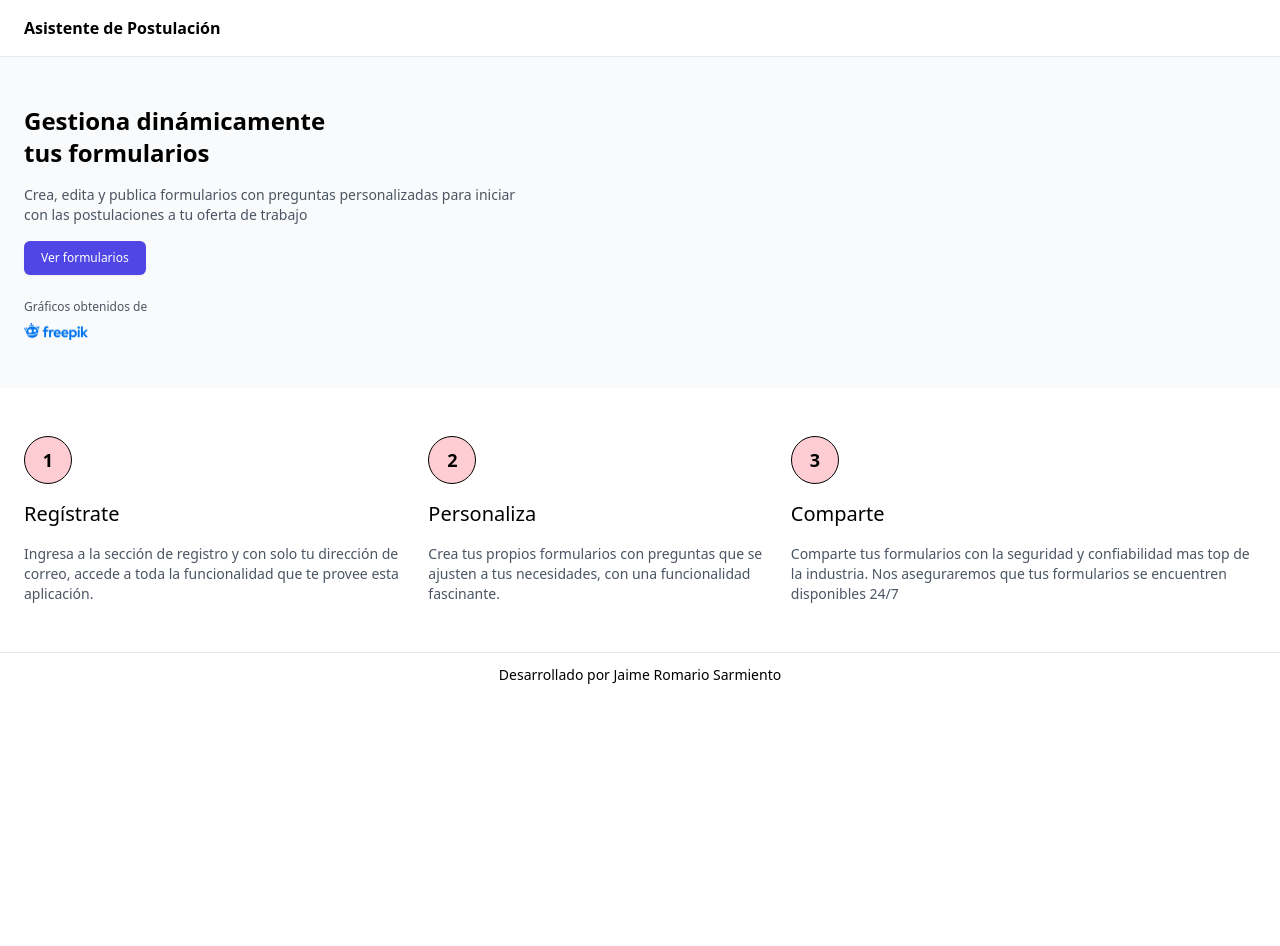
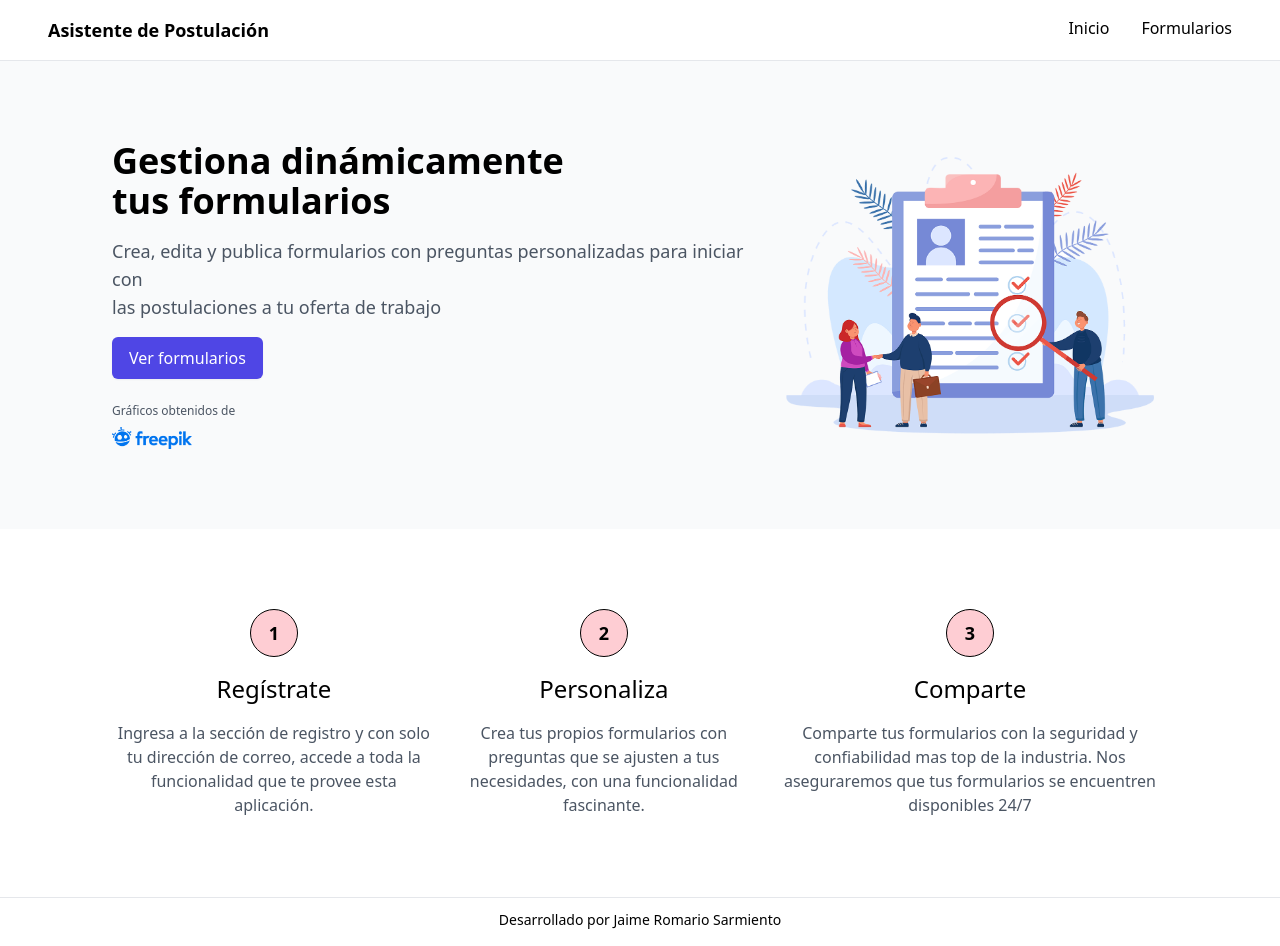
Before and after one commit to romariosc15/application-wizard-ui, a Next.js app: page / in a window 1280 px wide. Before the commit the page ends 800 px from the top, so only its background shows below. Built offline with nearby package versions, Linux system fonts and the light colour scheme.

Commit message:
Responsive design: xl devices

```diff
--- a/src/components/Navbar.tsx
+++ b/src/components/Navbar.tsx
@@ -3,10 +3,10 @@ import Link from 'next/link';
 
 const Navbar = () => {
   return (
-    <nav className='py-4 px-6 2xl:px-12 border-b'>
+    <nav className='py-4 px-6 lg:px-10 xl:px-12 border-b'>
       <div className='flex flex-row justify-between'>
-        <h5 className='text-base 2xl:text-lg font-bold'>Asistente de Postulación</h5>
-        <div className='space-x-8 hidden 2xl:block'>
+        <h5 className='text-base xl:text-lg font-bold'>Asistente de Postulación</h5>
+        <div className='space-x-8 hidden md:block text-sm xl:text-base'>
           <Link href={'/'}>
             Inicio
           </Link>
--- a/src/components/Process.tsx
+++ b/src/components/Process.tsx
@@ -2,26 +2,26 @@
 const Process = () => {
     return (
         <div className="flex flex-col lg:flex-row justify-between items-center space-y-8 lg:space-y-0 lg:space-x-6">
-            <div className="space-y-3 lg:space-y-4">
-                <div className="rounded-full border border-black text-lg font-bold w-12 h-12 flex flex-col justify-center items-center bg-rose-200">
+            <div className="space-y-3 lg:space-y-4 text-center">
+                <div className="mx-auto rounded-full border border-black text-lg font-bold w-12 h-12 flex flex-col justify-center items-center bg-rose-200">
                     1
                 </div>
-                <h3 className="text-xl 2xl:text-2xl font-medium">Regístrate</h3>
-                <p className="text-sm 2xl:text-base text-gray-600">Ingresa a la sección de registro y con solo tu dirección de correo, accede a toda la funcionalidad que te provee esta aplicación.</p>
+                <h3 className="text-xl md:text-2xl lg:text-xl xl:text-2xl font-medium">Regístrate</h3>
+                <p className="text-sm md:text-base lg:text-sm xl:text-base text-gray-600">Ingresa a la sección de registro y con solo tu dirección de correo, accede a toda la funcionalidad que te provee esta aplicación.</p>
             </div>
-            <div className="space-y-3 lg:space-y-4">
-                <div className="rounded-full border border-black text-lg font-bold w-12 h-12 flex flex-col justify-center items-center bg-rose-200">
+            <div className="space-y-3 lg:space-y-4 text-center">
+                <div className="mx-auto rounded-full border border-black text-lg font-bold w-12 h-12 flex flex-col justify-center items-center bg-rose-200">
                     2
                 </div>
-                <h3 className="text-xl 2xl:text-2xl font-medium">Personaliza</h3>
-                <p className="text-sm 2xl:text-base text-gray-600">Crea tus propios formularios con preguntas que se ajusten a tus necesidades, con una funcionalidad fascinante.</p>
+                <h3 className="text-xl md:text-2xl lg:text-xl xl:text-2xl font-medium">Personaliza</h3>
+                <p className="text-sm md:text-base lg:text-sm xl:text-base text-gray-600">Crea tus propios formularios con preguntas que se ajusten a tus necesidades, con una funcionalidad fascinante.</p>
             </div>
-            <div className="space-y-3 lg:space-y-4">
-                <div className="rounded-full border border-black text-lg font-bold w-12 h-12 flex flex-col justify-center items-center bg-rose-200">
+            <div className="space-y-3 lg:space-y-4 text-center">
+                <div className="mx-auto rounded-full border border-black text-lg font-bold w-12 h-12 flex flex-col justify-center items-center bg-rose-200">
                     3
                 </div>
-                <h3 className="text-xl 2xl:text-2xl font-medium">Comparte</h3>
-                <p className="text-sm 2xl:text-base text-gray-600">Comparte tus formularios con la seguridad y confiabilidad mas top de la industria. Nos aseguraremos que tus formularios se encuentren disponibles 24/7</p>
+                <h3 className="text-xl md:text-2xl lg:text-xl xl:text-2xl font-medium">Comparte</h3>
+                <p className="text-sm md:text-base lg:text-sm xl:text-base text-gray-600">Comparte tus formularios con la seguridad y confiabilidad mas top de la industria. Nos aseguraremos que tus formularios se encuentren disponibles 24/7</p>
             </div>
         </div>
     );
--- a/src/pages/index.tsx
+++ b/src/pages/index.tsx
@@ -12,23 +12,23 @@ const Home: NextPage = () => {
         <meta name="viewport" content="initial-scale=1.0, width=device-width" />
       </Head>
       <div className="bg-gray-50">
-        <div className="flex flex-row justify-between items-center py-12 2xl:py-28 px-6 2xl:px-36">
+        <div className="flex flex-row justify-between items-center py-12 lg:py-16 xl:py-20 2xl:py-28 px-6 md:px-12 lg:px-20 xl:px-28 2xl:px-36">
           <div className="">
-            <h1 className="mb-4 text-2xl 2xl:text-5xl font-extrabold">Gestiona dinámicamente <br className="hidden lg:block" /> tus formularios</h1>
-            <p className="mb-4 text-sm 2xl:text-xl font-normal text-gray-600">Crea, edita y publica formularios con preguntas personalizadas para iniciar <br className="hidden lg:block" /> con las postulaciones a tu oferta de trabajo</p>
+            <h1 className="mb-4 text-2xl lg:text-3xl xl:text-4xl 2xl:text-5xl font-extrabold">Gestiona dinámicamente <br className="hidden md:block" /> tus formularios</h1>
+            <p className="mb-4 text-sm lg:text-base xl:text-lg 2xl:text-xl font-normal text-gray-600">Crea, edita y publica formularios con preguntas personalizadas <br className="hidden lg:block xl:hidden" /> para iniciar con <br className="hidden xl:block" /> las postulaciones a tu oferta de trabajo</p>
             <Link href={`/wizard`}>
-              <a className="inline-flex justify-center py-2 px-4 border border-transparent shadow-sm text-xs 2xl:text-base font-medium rounded-md text-white bg-indigo-600 hover:bg-indigo-700 focus:outline-none focus:ring-2 focus:ring-offset-2 focus:ring-indigo-500 cursor-pointer">Ver formularios</a>
+              <a className="inline-flex justify-center py-2 px-4 border border-transparent shadow-sm text-xs xl:text-base font-medium rounded-md text-white bg-indigo-600 hover:bg-indigo-700 focus:outline-none focus:ring-2 focus:ring-offset-2 focus:ring-indigo-500 cursor-pointer">Ver formularios</a>
             </Link>
-            <div className="mt-6 space-y-2">
+            <div className="mt-4 xl:mt-6 space-y-2">
               <p className="text-xs 2xl:text-sm font-normal text-gray-600">Gráficos obtenidos de</p>
-              <img src="/image/providers/freepik.png" className="w-16 2xl:w-20"/>
+              <img src="/image/providers/freepik.png" className="w-16 xl:w-20"/>
             </div>
           </div>
-          <div className="hidden 2xl:block">
+          <div className="hidden md:block">
             <img src="/image/wizard/home_1.png" width="400px"/>
           </div>
         </div>
-        <div className="bg-white py-12 2xl:py-24 px-6 2xl:px-36">
+        <div className="bg-white py-12 lg:py-16 xl:py-20 2xl:py-24 px-6 md:px-24 lg:px-20 xl:px-28 2xl:px-36">
           <Process />
         </div>
       </div>
```
